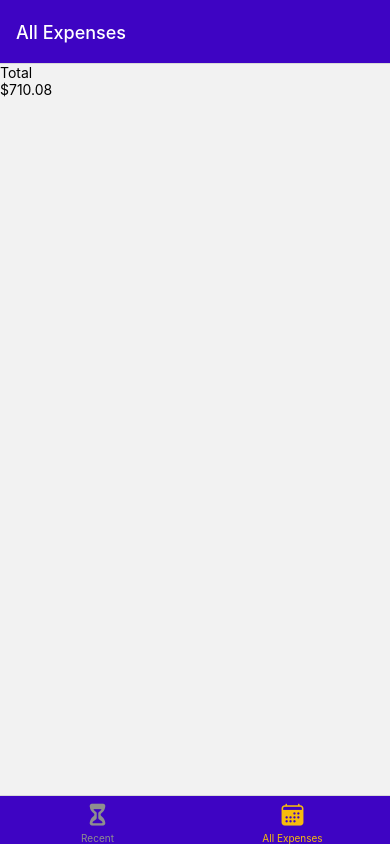
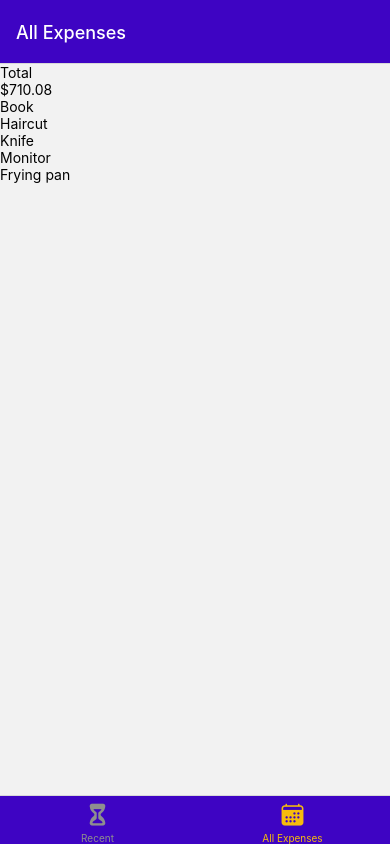
Before and after one commit to koleks92/ExpenseTrackerApp, a React Native app: screen /AllExpenses in a window 390 px wide. Built offline with nearby package versions, Linux system fonts and the light colour scheme.

Commit message:
ExpensesList

```diff
--- a/components/ExpensesOutput/ExpensesList.js
+++ b/components/ExpensesOutput/ExpensesList.js
@@ -1,7 +1,16 @@
-import { FlatList } from "react-native";
+import { FlatList, Text } from "react-native";
 
-function ExpensesList() {
-    return <FlatList />;
+function renderExpenseItem(itemData) {
+    return (
+        <Text>{itemData.item.description}</Text>
+    );
+};
+
+function ExpensesList({ expenses }) {
+    return <FlatList
+            data={expenses}
+            renderItem={renderExpenseItem}
+            keyExtractor={(item) => {item.id}}/>;
 };
 
 export default ExpensesList;
--- a/components/ExpensesOutput/ExpensesOutput.js
+++ b/components/ExpensesOutput/ExpensesOutput.js
@@ -40,7 +40,7 @@
     return (
     <View>
         <ExpensesSummary expenses={DUMMY_EXPENSES} periodName={expensesPeriod}/>
-        <ExpensesList />
+        <ExpensesList expenses={DUMMY_EXPENSES}/>
     </View>);
 };
 
```
